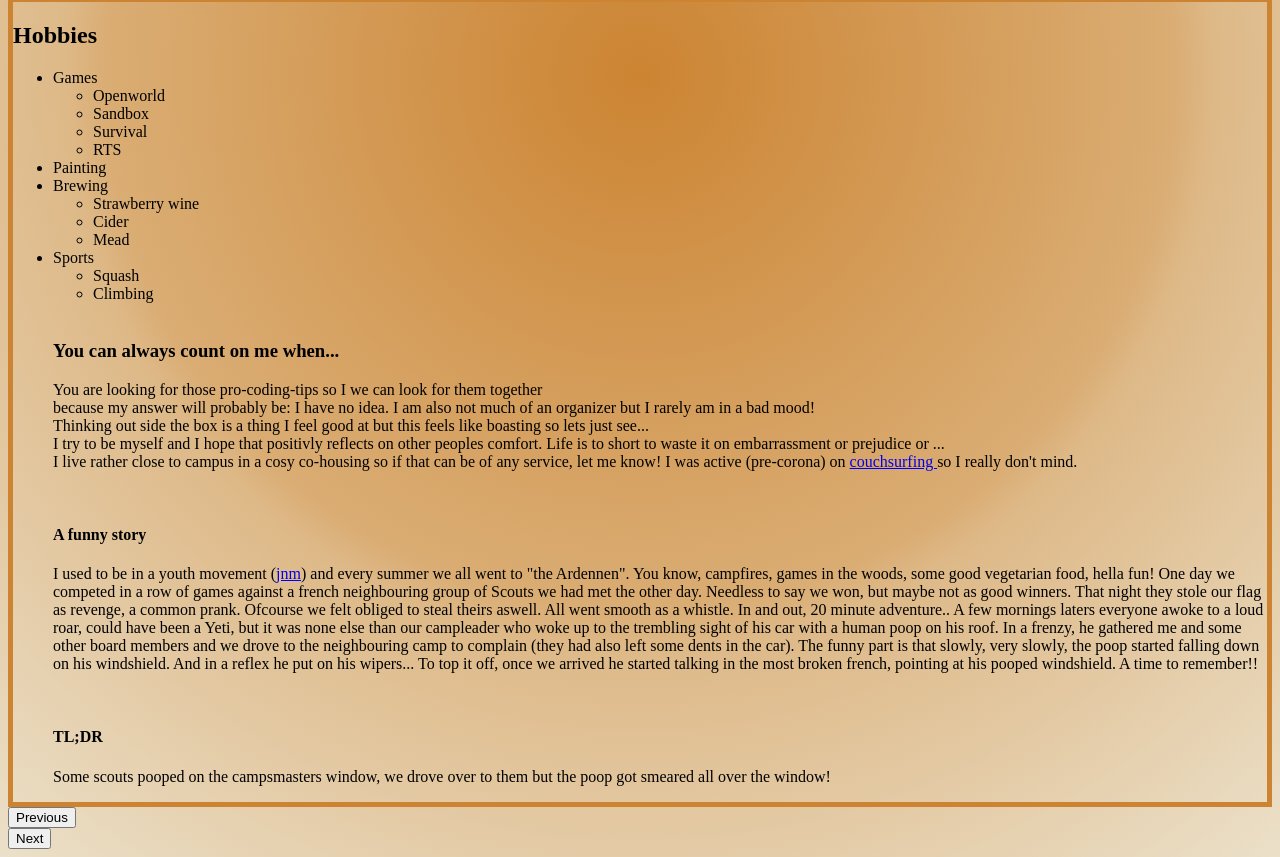
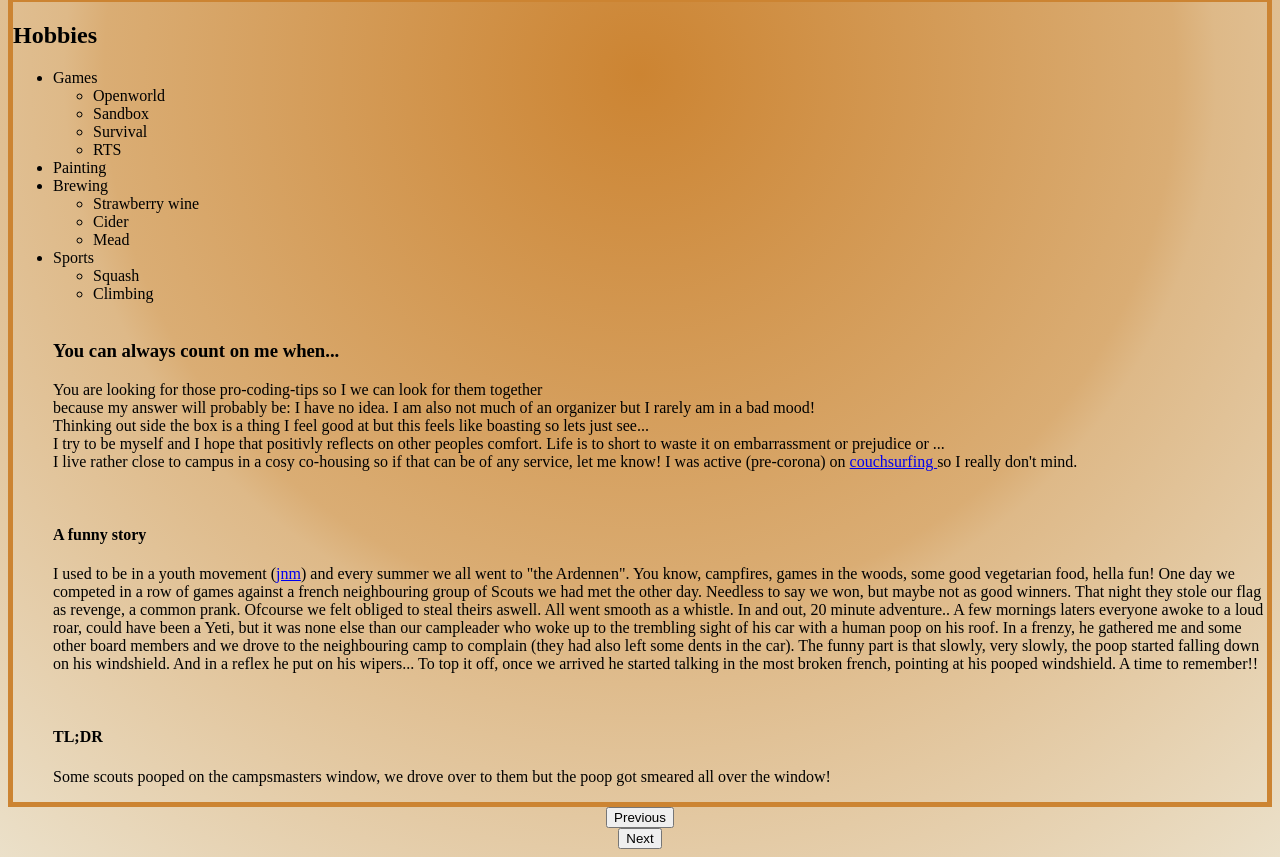
Before and after one commit to Florianbracke/Markdown-warmup-css, a plain HTML site: page markdown-warmup-css.html in a window 1280 px wide. Shown: the part 708-1565 px from the top of the page. Drawn offline with Linux system fonts and the light colour scheme.

Commit message:
first commit

```diff
--- a/css.css
+++ b/css.css
@@ -14,7 +14,6 @@ img {
     margin-right: auto;
     border-radius: 50%;
     width: 200px;
-
 }
 
 div.quote {
@@ -25,8 +24,7 @@ table, th, td {
     border-collapse:collapse    ;
     width: 100%;
     table-layout: fixed;
-    padding: 5px
-
+    padding: 5px;
 }
 p.w {
     text-align: center;
@@ -41,7 +39,6 @@ background: radial-gradient(circle, rgba(204,132,50,1) 0%, rgba(218,173,116,1) 5
     height: auto;
     border: 5px solid rgb(204,132,50);
     padding: 5px solid green;
-
 }
 .div2 {
     width: auto;
--- a/markdown-warmup-css.html
+++ b/markdown-warmup-css.html
@@ -7,9 +7,8 @@
 </head>
 <style>
 
-}
-form {
-        text-align: center;}
+
+form { text-align: center;}
 </style>
 </head>
 <body>
```
